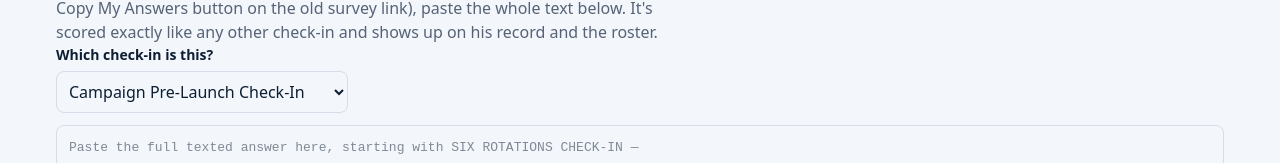
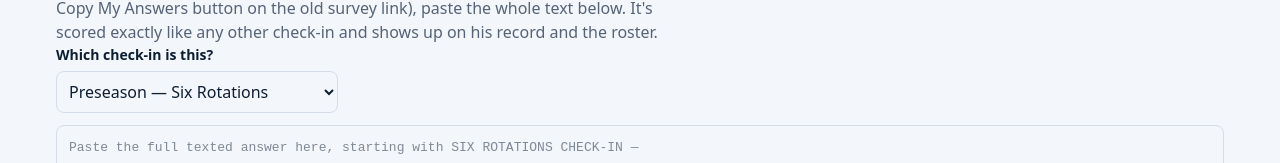
Before and after one commit to bravedane/six-rotations, a Next.js app: page /admin/paste in a window 1280 px wide. Shown: the part 134-297 px from the top of the page. Built offline with nearby package versions, Linux system fonts and the light colour scheme.

Commit message:
fix: Campaign Pre-Launch Check-In is December, not October preseason

```diff
--- a/app/admin/paste/page.tsx
+++ b/app/admin/paste/page.tsx
@@ -151,8 +151,8 @@ export default function PastePage() {
           onChange={(e) => setCheckpoint(e.target.value)}
           style={{ padding: 8, borderRadius: 8, border: "1px solid #d5dde8" }}
         >
-          <option value="preseason">Campaign Pre-Launch Check-In</option>
-          <option value="december">December — Midseason Check-In</option>
+          <option value="preseason">Preseason — Six Rotations</option>
+          <option value="december">Campaign Pre-Launch Check-In</option>
           <option value="postseason">Post-season — Season in Review</option>
         </select>
       </div>
--- a/app/admin/player/[id]/page.tsx
+++ b/app/admin/player/[id]/page.tsx
@@ -3,8 +3,8 @@ import Link from "next/link";
 import NotesSection from "./NotesSection";
 
 const CHECKPOINT_LABEL: Record<string, string> = {
-  preseason: "Campaign Pre-Launch Check-In",
-  december: "December — Midseason Check-In",
+  preseason: "Preseason — Six Rotations",
+  december: "Campaign Pre-Launch Check-In",
   postseason: "Post-season — Season in Review",
 };
 const CHECKPOINT_ORDER = ["preseason", "december", "postseason"];
--- a/lib/adminData.ts
+++ b/lib/adminData.ts
@@ -3,8 +3,8 @@ import { createClient } from "@/lib/supabase/server";
 const SEASON = process.env.NEXT_PUBLIC_SEASON || "2026-27";
 export const CHECKPOINT_ORDER = ["preseason", "december", "postseason"];
 export const CHECKPOINT_LABEL: Record<string, string> = {
-  preseason: "Campaign Pre-Launch",
-  december: "Midseason",
+  preseason: "Preseason",
+  december: "Campaign Pre-Launch",
   postseason: "Post-season",
 };
 
--- a/lib/surveyTemplate.ts
+++ b/lib/surveyTemplate.ts
@@ -107,7 +107,7 @@ const AG="Agency",CO="Competence",BE="Belonging";
 const DRIFT=["Late nights","My phone","Skipping recovery","Habits slip when life gets busy","Pulling away from people","Losing my why","Going through the motions in practice"];
 const STORMS=["Playing time not going as hoped","Injury","Hard classes","Money","Family expectations","Life far from home","Relationships","None right now"];
 const STEPS=[
- {title:"Campaign Pre-Launch Check-In",lede:"6 quick rotations. About 7 minutes. Just between you and Dana.",qs:[
+ {title:"Preseason — Six Rotations",lede:"6 quick rotations. About 7 minutes. Just between you and Dana.",qs:[
   {id:"privacy",type:"note",label:"Who sees this",paras:["Only Dana. Not Kniff, not the staff."]},
   {id:"name",type:"text",required:true,label:"Your name",ph:"First and last"},
   {id:"email",type:"email",required:true,label:"Your UCI email",ph:"you@uci.edu"},
```
